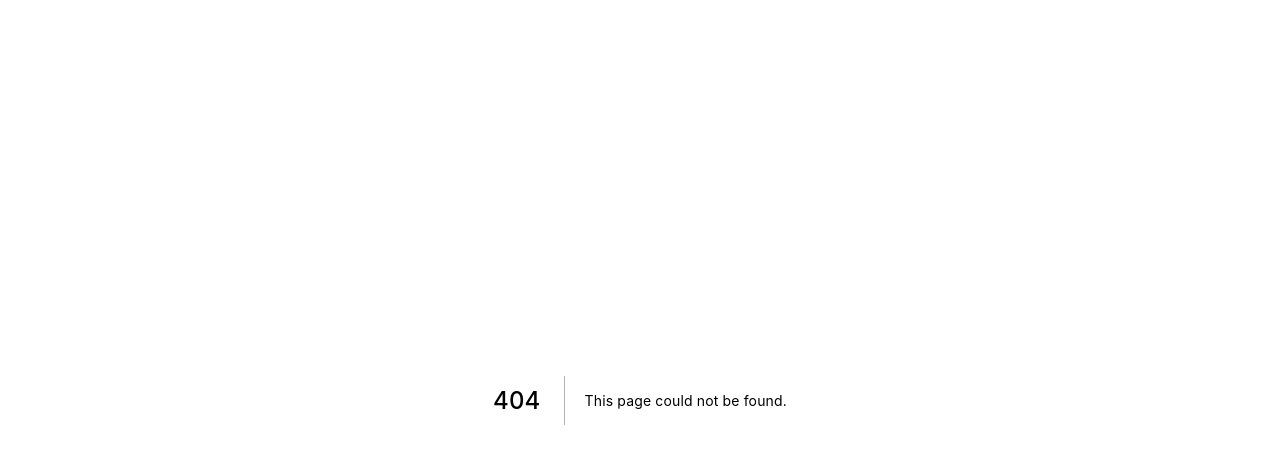
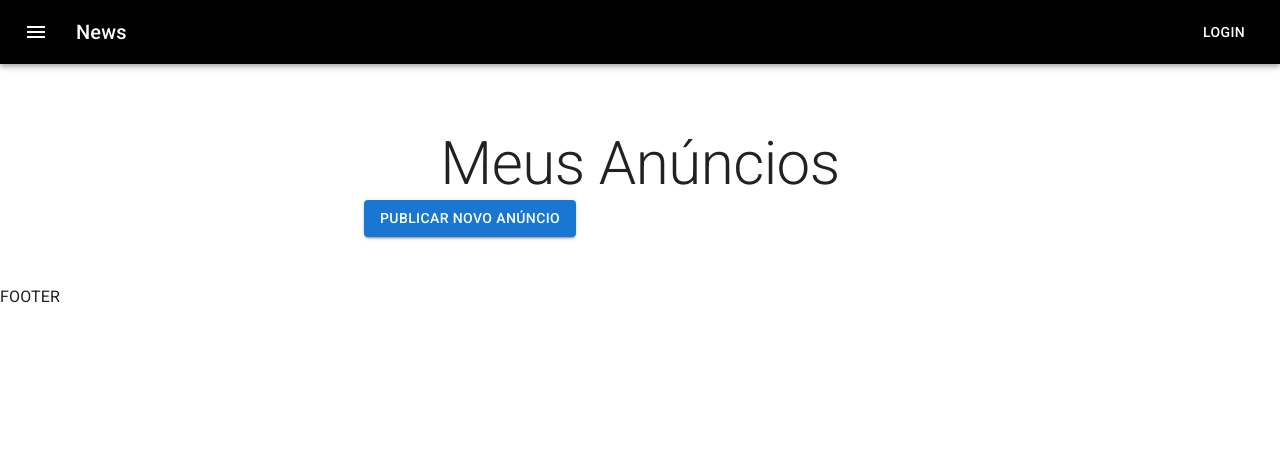
Before and after one commit to matleal/anunx, a Next.js app: page /user/dashboard in a window 1280 px wide. Before the commit this address had no page. Shown: the top 464 px of the page. Built offline with nearby package versions, Linux system fonts and the light colour scheme.

Commit message:
Inicio do dashboard do usuario

```diff
--- a/pages/_app.js
+++ b/pages/_app.js
@@ -3,7 +3,7 @@ import PropTypes from 'prop-types';
 import Head from 'next/head';
 import { ThemeProvider } from '@mui/material/styles';
 import CssBaseline from '@mui/material/CssBaseline';
-import theme from '../src/theme';
+import appTheme from '../src/appTheme';
 
 export default function MyApp(props) {
   const { Component, pageProps } = props;
@@ -11,10 +11,10 @@ export default function MyApp(props) {
   return (
     <React.Fragment>
       <Head>
-        <title>My page</title>
+        <title>Anunx</title>
         <meta name="viewport" content="minimum-scale=1, initial-scale=1, width=device-width" />
       </Head>
-      <ThemeProvider theme={theme}>
+      <ThemeProvider theme={appTheme}>
         {/* CssBaseline kickstart an elegant, consistent, and simple baseline to build upon. */}
         <CssBaseline />
         <Component {...pageProps} />
--- a/pages/_document.js
+++ b/pages/_document.js
@@ -1,7 +1,7 @@
 import React from 'react';
 import Document, { Html, Head, Main, NextScript } from 'next/document';
 import { ServerStyleSheets } from '@mui/styles';
-import theme from '../src/theme';
+import theme from '../src/appTheme';
 
 export default class MyDocument extends Document {
   render() {
--- a/pages/index.js
+++ /dev/null
@@ -1,6 +0,0 @@
-
-export default function Home() {
-  return (
-    <div>index</div>
-  )
-}
--- /dev/null
+++ b/pages/user/dashboard.js
@@ -0,0 +1,34 @@
+import { Container, Typography } from '@material-ui/core';
+import { makeStyles } from '@mui/styles';
+import TemplateDefault from '../../src/templates/Default';
+import Button from '@mui/material/Button'
+import { Block } from '@material-ui/icons';
+
+const useStyles = makeStyles((appTheme) => ({
+  container: {
+    padding: appTheme.spacing(8, 0, 6),
+  },
+  buttonAd: {
+    margin: '30px auto',
+    display: 'block',
+    backgroundColor: 'black',
+  },
+}))
+
+
+export default function Home() {
+  const classes = useStyles();
+
+  return (
+    <TemplateDefault>
+      <Container maxWidth="sm" className={classes.container}>
+        <Typography component="h1" variant="h2" align="center">
+          Meus Anúncios
+        </Typography>
+        <Button variant="contained" className={classes.buttonAd}>
+          Publicar novo Anúncio
+        </Button>
+      </Container>
+    </TemplateDefault>
+  );
+}
--- /dev/null
+++ b/src/appTheme.js
@@ -0,0 +1,11 @@
+import { yellow } from "@material-ui/core/colors";
+import { createTheme } from "@mui/material/styles";
+
+const appTheme = createTheme({
+    pallete: {
+        primary: yellow,
+    },
+    spacing: 8,
+});
+
+export default appTheme;
--- /dev/null
+++ b/src/components/Header.js
@@ -0,0 +1,32 @@
+import * as React from 'react';
+import AppBar from '@mui/material/AppBar';
+import Box from '@mui/material/Box';
+import Toolbar from '@mui/material/Toolbar';
+import Typography from '@mui/material/Typography';
+import Button from '@mui/material/Button';
+import IconButton from '@mui/material/IconButton';
+import MenuIcon from '@mui/icons-material/Menu';
+
+export default function ButtonAppBar() {
+  return (
+    <Box sx={{ flexGrow: 1 }}>
+      <AppBar position="static" sx ={{ backgroundColor: 'black' }}>
+        <Toolbar>
+          <IconButton
+            size="large"
+            edge="start"
+            color="inherit"
+            aria-label="menu"
+            sx={{ mr: 2 }}
+          >
+            <MenuIcon />
+          </IconButton>
+          <Typography variant="h6" component="div" sx={{ flexGrow: 1 }}>
+            News
+          </Typography>
+          <Button color="inherit">Login</Button>
+        </Toolbar>
+      </AppBar>
+    </Box>
+  );
+}
--- /dev/null
+++ b/src/templates/Default.js
@@ -0,0 +1,13 @@
+import Header from '../components/Header'
+
+const Default  = ({ children }) => {
+    return(
+        <>
+            <Header />
+            {children}
+            <footer>FOOTER</footer>
+        </>
+    );
+}
+
+export default Default;
--- a/src/theme.js
+++ /dev/null
@@ -1,12 +0,0 @@
-import { createTheme } from "@mui/material/styles";
-
-const theme = createTheme({
-    pallete: {
-        primary: {
-            main: '#000000'
-        }
-    },
-    spacing: 8,
-});
-
-export default theme;
```
